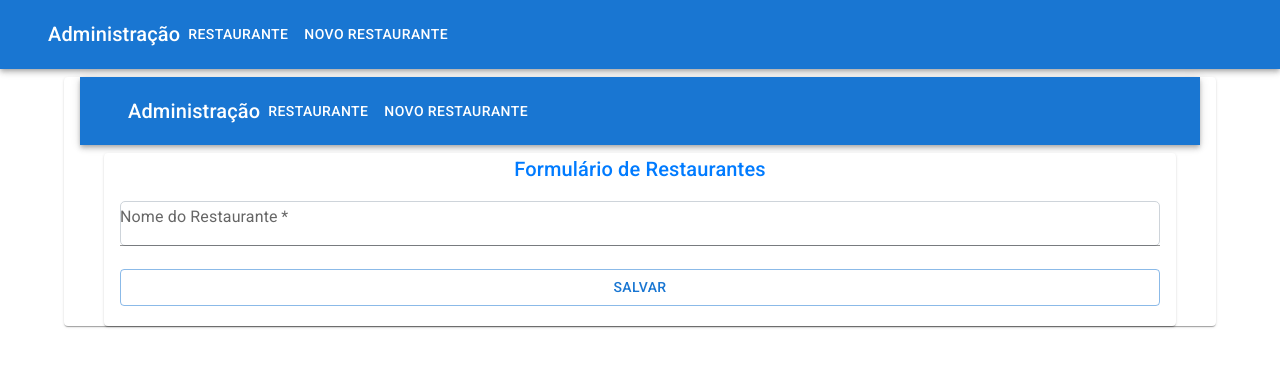
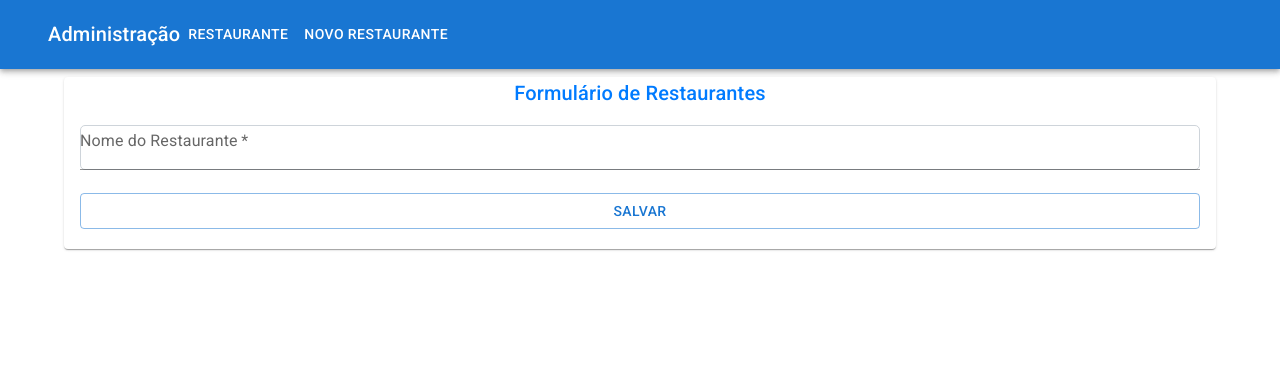
Before and after one commit to joaovitormelo7/api-react-studies, a React (Create React App) app: page /admin/restaurantes/novo in a window 1280 px wide. Shown: the top 366 px of the page. Built offline with nearby package versions, Linux system fonts and the light colour scheme.

Commit message:
alguns bug fixes na admin

```diff
--- a/src/paginas/Administracao/Restaurantes/AdministracaoRestaurantes.tsx
+++ b/src/paginas/Administracao/Restaurantes/AdministracaoRestaurantes.tsx
@@ -1,6 +1,6 @@
 import { useEffect, useState } from "react";
 import IRestaurante from "../../../interfaces/IRestaurante";
-import { Paper, Table, TableBody, TableCell, TableContainer, TableHead, TableRow, Button, AppBar, Box, Container, Toolbar, Typography, Link } from "@mui/material";
+import { Paper, Table, TableBody, TableCell, TableContainer, TableHead, TableRow, Button } from "@mui/material";
 import { Link as RouterLink } from "react-router-dom"
 import http from "../../../http";
 
@@ -23,10 +23,6 @@ const AdministracaoRestaurantes = () => {
   };
 
   return (
-    <>
-      <Box>
-        <Container maxWidth="lg" sx={{ mt: 1 }}>
-          <Paper sx={{ px: 2 }}>
     <TableContainer component={Paper}>
       <Table>
         <TableHead>
@@ -59,10 +55,6 @@ const AdministracaoRestaurantes = () => {
         </TableBody>
       </Table>
     </TableContainer>
-          </Paper>
-        </Container>
-      </Box>
-    </>
   );
 };
 
--- a/src/paginas/Administracao/Restaurantes/FormsRestaurante.tsx
+++ b/src/paginas/Administracao/Restaurantes/FormsRestaurante.tsx
@@ -1,6 +1,6 @@
-import { AppBar, Box, Button, Container, TextField, Toolbar, Typography, Link, Paper }from "@mui/material";
+import { Box, Button, TextField, Typography }from "@mui/material";
 import { useState, useEffect } from "react";
-import { useParams, Link as RouterLink } from "react-router-dom";
+import { useParams } from "react-router-dom";
 import IRestaurante from "../../../interfaces/IRestaurante";
 import http from "../../../http";
 
@@ -42,27 +42,6 @@ const FormularioRestaurante = () => {
   };
 
   return (
-    <>
-
-      <AppBar position="static">
-        <Container maxWidth="xl">
-          <Toolbar>
-            <Typography variant="h6">Administração</Typography>
-            <Box sx={{ display: "flex", flexGrow: 1 }}>
-              <Link component={RouterLink} to="/admin/restaurantes">
-                <Button sx={{ my: 2, color: "white" }}>Restaurante</Button>
-              </Link>
-              <Link component={RouterLink} to="/admin/restaurantes/novo">
-                <Button sx={{ my: 2, color: "white" }}>Novo Restaurante</Button>
-              </Link>
-            </Box>
-          </Toolbar>
-        </Container>
-      </AppBar>
-
-      <Box>
-        <Container maxWidth="lg" sx={{ mt: 1 }}>
-          <Paper sx={{ px: 2 }}>
     <Box
       sx={{
         display: "flex",
@@ -74,7 +53,7 @@ const FormularioRestaurante = () => {
       <Typography component="h1" variant="h6">
         Formulário de Restaurantes
       </Typography>
-              <Box component="form"  sx={{ width: "100%" }} onSubmit={aoSubmeterForm}>
+      <Box component="form" sx={{ width: "100%" }} onSubmit={aoSubmeterForm}>
         <TextField
           value={nomeRestaurante}
           onChange={(evento) => setNomeRestaurante(evento.target.value)}
@@ -93,10 +72,6 @@ const FormularioRestaurante = () => {
         </Button>
       </Box>
     </Box>
-          </Paper>
-        </Container>
-      </Box>
-    </>
   );
 };
 
```
Lines whose indentation alone changed are shown as unchanged.
